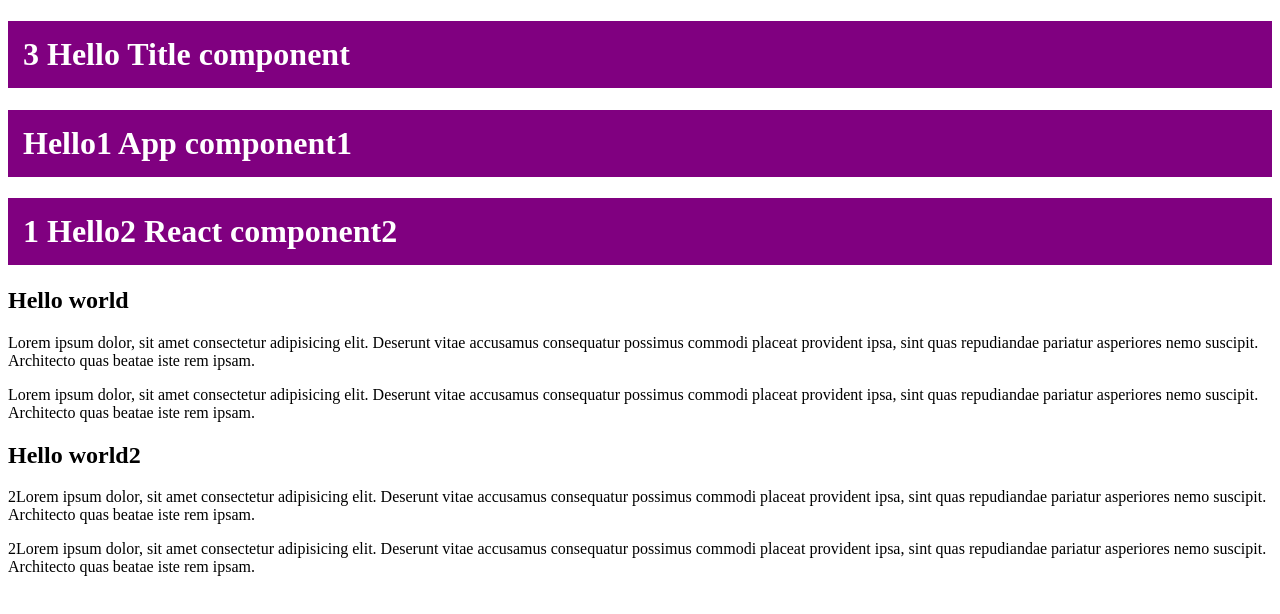
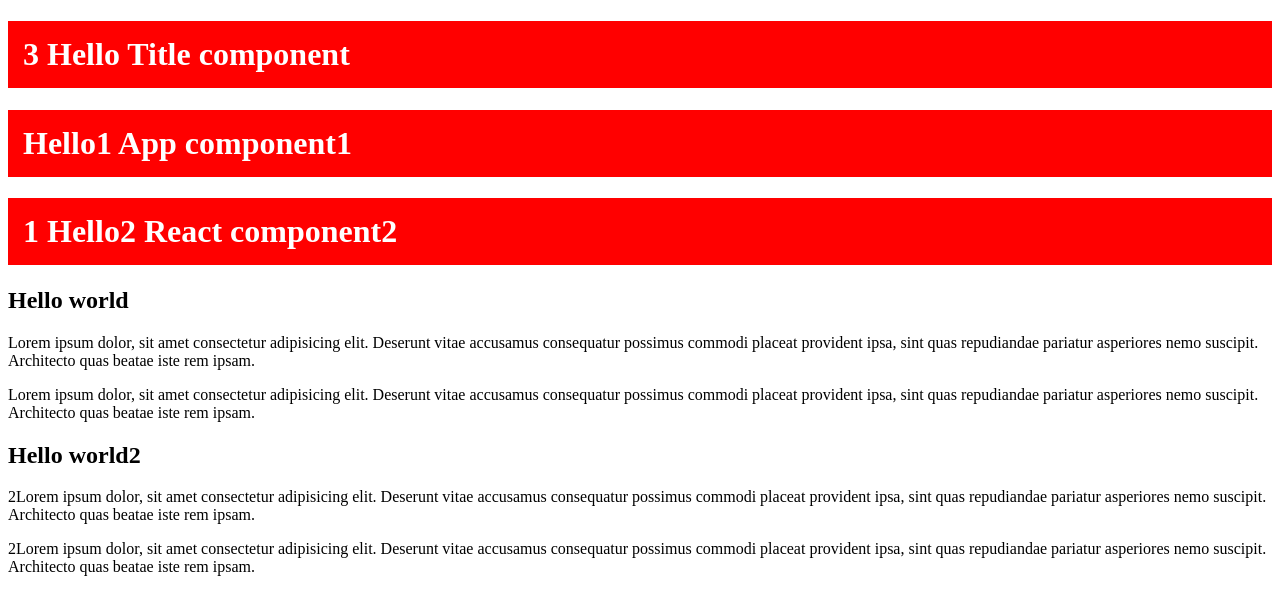
Before and after one commit to Vasyltsiun/shop-project-16.03, a React (Create React App) app: page / in a window 1280 px wide. Shown: the top 614 px of the page. Built offline with nearby package versions, Linux system fonts and the light colour scheme.

Commit message:
added scss

```diff
--- a/package.json
+++ b/package.json
@@ -13,6 +13,7 @@
     "react": "18.3.1",
     "react-dom": "18.3.1",
     "react-scripts": "5.0.1",
+    "sass": "^1.77.8",
     "typescript": "4.9.5",
     "web-vitals": "2.1.4"
   },
--- a/src/Header.css
+++ b/src/Header.css
@@ -1,8 +1,5 @@
-
-
-
 .header {
-    background-color: purple;
-    color: white;
-    padding: 15px;
-}
+  background-color: red;
+  color: white;
+  padding: 15px;
+}/*# sourceMappingURL=Header.css.map */
--- /dev/null
+++ b/src/Header.scss
@@ -0,0 +1,6 @@
+$color-primary: red;
+.header {
+    background-color: $color-primary;
+    color: white;
+    padding: 15px;
+}
--- a/src/Header.tsx
+++ b/src/Header.tsx
@@ -1,4 +1,4 @@
-import './Header.css'
+import './Header.scss'
 
 type HeaderProps = {
     Order?: number
```
Also changed, not shown: 2 other files (tests, documents, lock files or other folders).
